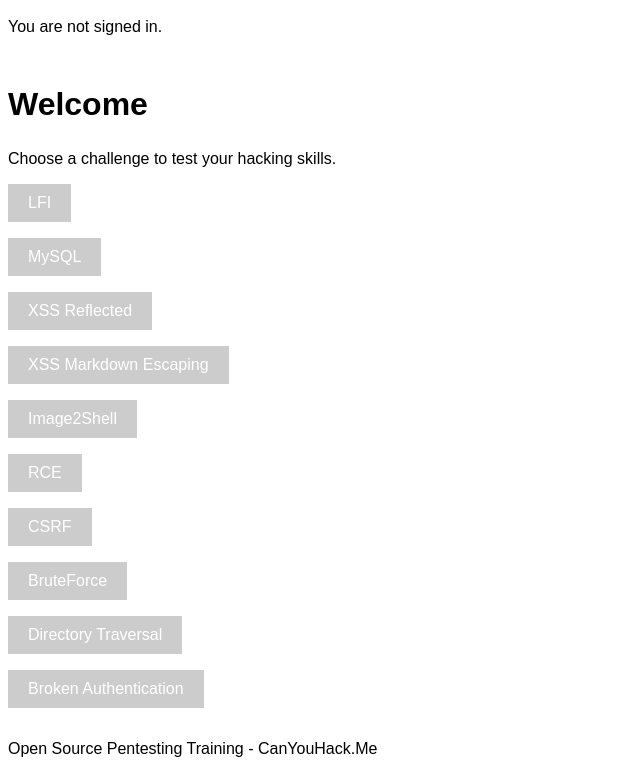
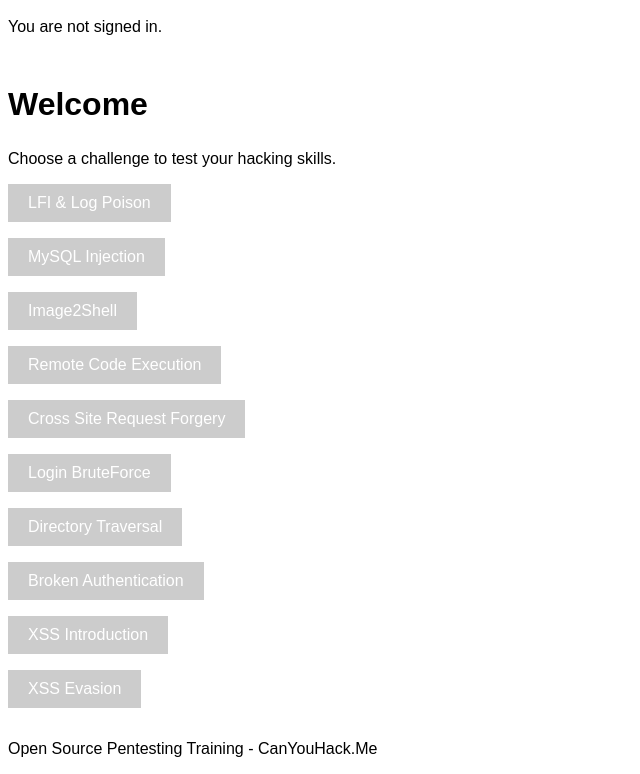
Before and after one commit to timothyericsson/CanYouHackMe, a PHP site: page / in a window 1280 px wide. Shown: the part 133-907 px from the top of the page, without its empty margins (0-640 px from the left). Run offline with PHP 8.4, Linux system fonts and the light colour scheme.

Commit message:
Update index.php

```diff
--- a/WebFiles/index.php
+++ b/WebFiles/index.php
@@ -92,16 +92,16 @@ session_start();
       <h2>Welcome</h2>
       <p>Choose a challenge to test your hacking skills.</p>
       <ul class="challenges">
-        <li><a href="/tasks/LFI/easy-lfi.php">LFI</a></li>
-        <li><a href="/tasks/mysql/item.php">MySQL</a></li>
-        <li><a href="/tasks/XSS/reflected.php?name=banana">XSS Reflected</a></li>
-        <li><a href="/tasks/XSS/reflected2.php">XSS Markdown Escaping</a></li>
+        <li><a href="/tasks/LFI/easy-lfi.php">LFI & Log Poison</a></li>
+        <li><a href="/tasks/mysql/item.php">MySQL Injection</a></li>
         <li><a href="/tasks/image2shell/profile.php">Image2Shell</a></li>
-        <li><a href="/tasks/RCE/rce.php">RCE</a></li>
-        <li><a href="/tasks/CSRF/easy-csrf.php">CSRF</a></li>
-        <li><a href="/tasks/BruteForce/brute.php">BruteForce</a></li>
+        <li><a href="/tasks/RCE/rce.php">Remote Code Execution</a></li>
+        <li><a href="/tasks/CSRF/easy-csrf.php">Cross Site Request Forgery</a></li>
+        <li><a href="/tasks/BruteForce/brute.php">Login BruteForce</a></li>
         <li><a href="/tasks/DirectoryTraversal.php">Directory Traversal</a></li>
         <li><a href="/tasks/BrokenAuthentication.php">Broken Authentication</a></li>
+        <li><a href="/tasks/XSS/reflected.php?name=banana">XSS Introduction</a></li>
+        <li><a href="/tasks/XSS/reflected2.php">XSS Evasion</a></li>
       </ul>
     </section>
   </main>
```
